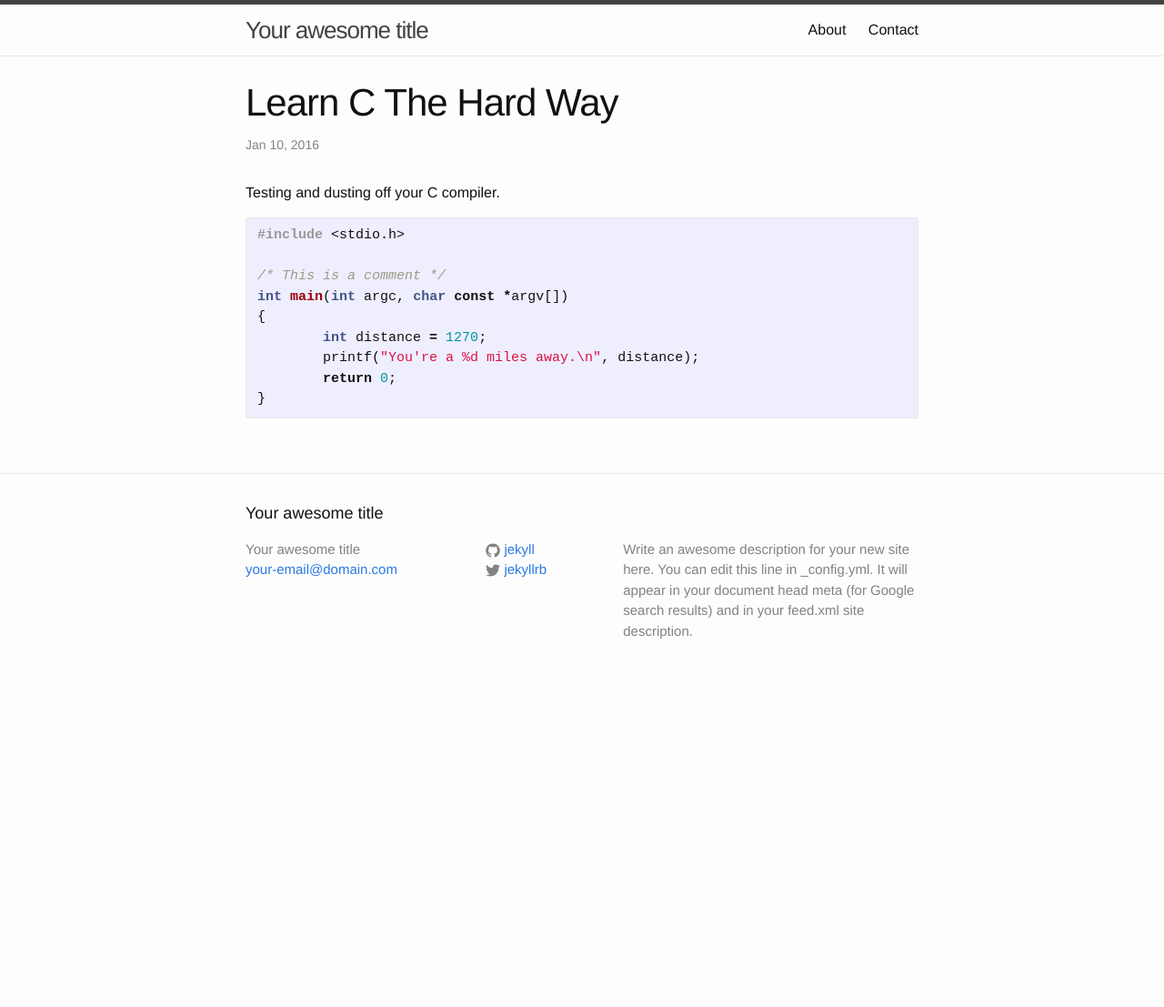
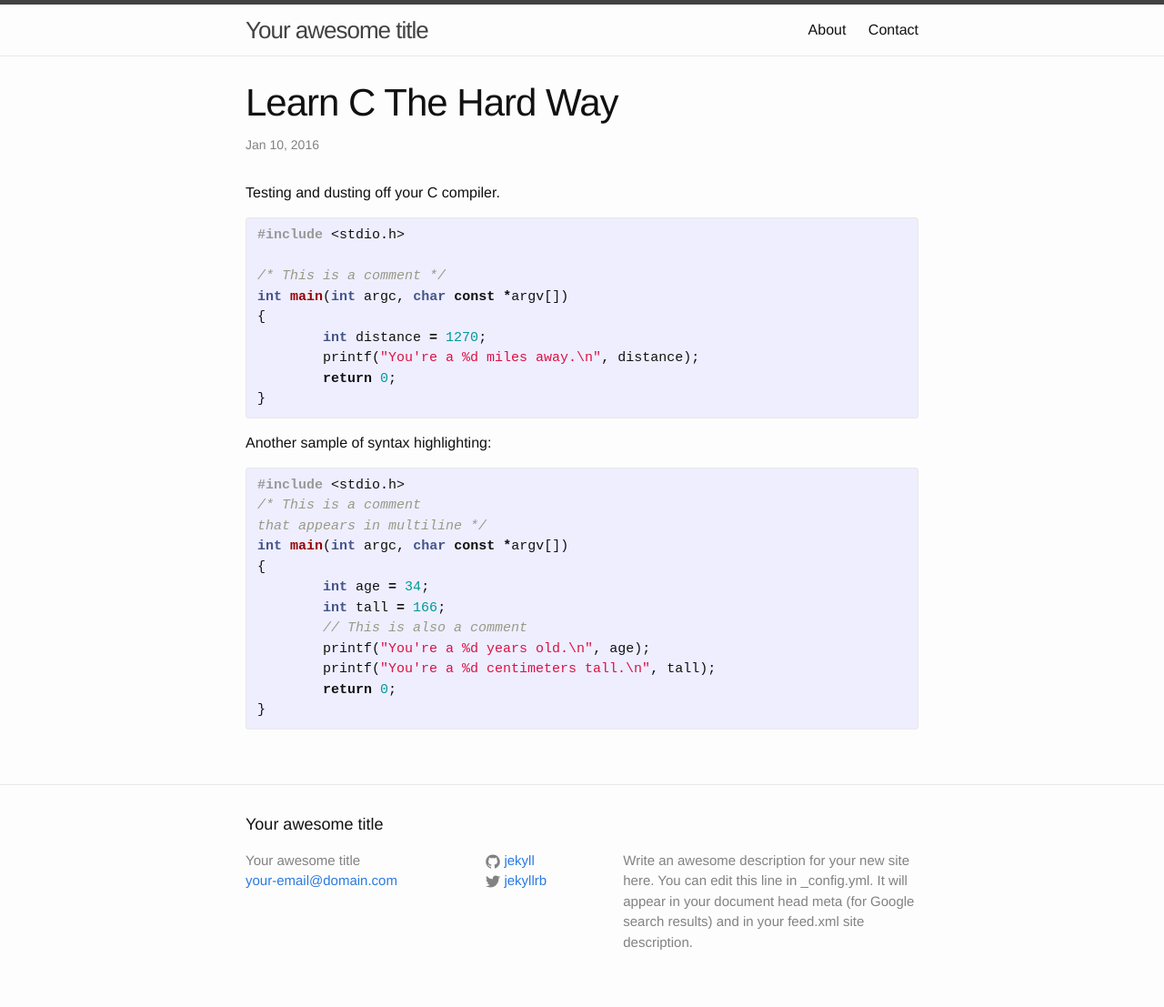
Before and after one commit to gemabuj/jekblog, a Jekyll site: the page built from _posts/2016-1-10-c-hard-way-01.markdown, in a window 1280 px wide. Shown: the whole page at 91% size. Built offline with Jekyll 4.4.1, drawn with Linux system fonts in a browser that asks for light colours; before the commit the page ends 900 px from its top, so only the background shows below that.

Commit message:
Editing article about C syntax highlighting

```diff
--- a/_posts/2016-1-10-c-hard-way-01.markdown
+++ b/_posts/2016-1-10-c-hard-way-01.markdown
@@ -17,3 +17,20 @@ int main(int argc, char const *argv[])
 	return 0;
 }
 {% endhighlight %}
+
+Another sample of syntax highlighting:
+
+{% highlight c %}
+#include <stdio.h>
+/* This is a comment
+that appears in multiline */
+int main(int argc, char const *argv[])
+{
+	int age = 34;
+	int tall = 166;
+	// This is also a comment
+	printf("You're a %d years old.\n", age);
+	printf("You're a %d centimeters tall.\n", tall);
+	return 0;
+}
+{% endhighlight %}
```
